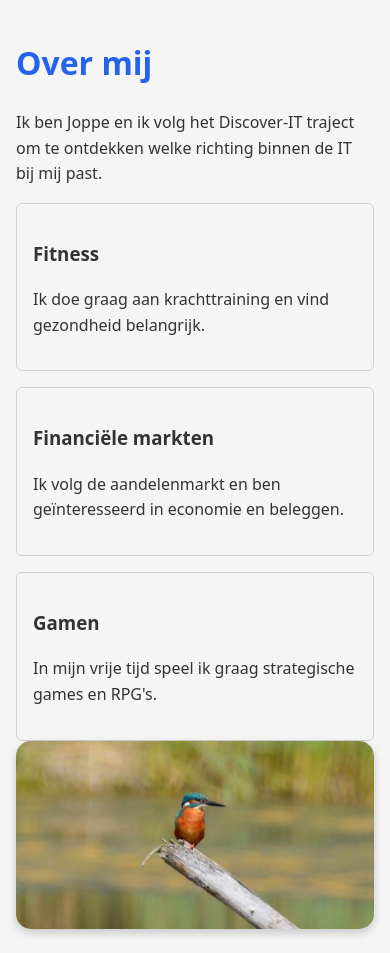
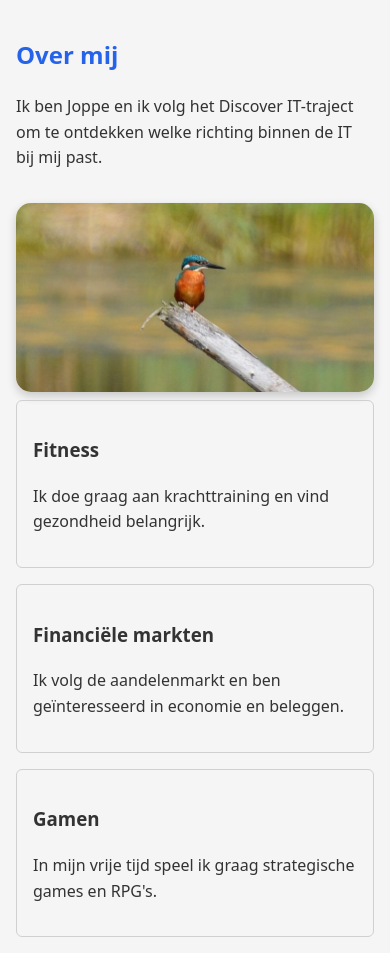
Before and after one commit to jwjoppe-boop/Website_Discover_IT, a plain HTML site: page Index.html in a window 390 px wide. Drawn offline with Linux system fonts and the light colour scheme.

Commit message:
Mobile-first media query toegevoegd voor tweekolomsindeling

```diff
--- a/Index.html
+++ b/Index.html
@@ -1,14 +1,30 @@
 <!DOCTYPE html>
 <html lang="nl">
+
 <head>
     <meta charset="utf-8">
     <meta name="viewport" content="width=device-width, initial-scale=1">
     <title>Over mij</title>
     <link rel="stylesheet" href="stijl.css">
 </head>
+
 <body>
+
+    <div class="indeling">
+
+        <section class="hoofdtekst">
             <h1>Over mij</h1>
-    <p>Ik ben Joppe en ik volg het Discover-IT traject om te ontdekken welke richting binnen de IT bij mij past.</p>
+            <p>Ik ben Joppe en ik volg het Discover IT-traject
+            om te ontdekken welke richting binnen de IT
+            bij mij past.</p>
+        </section>
+
+        <aside class="zijkolom">
+            <img src="foto1.jpg" alt="Vogel foto">
+        </aside>
+
+    </div>
+
     <div class="kaartenrij">
 
         <article class="kaart">
@@ -28,8 +44,5 @@
 
     </div>
 
-    <img src="foto1.jpg" alt="vogel foto">
-
-
 </body>
 </html>
--- a/stijl.css
+++ b/stijl.css
@@ -41,3 +41,23 @@ p {
     border: 1px solid #d0d0d0;
     border-radius: 6px;
 }
+.indeling {
+    display: flex;
+    flex-direction: column;
+    gap: 1rem;
+}
+
+.hoofdtekst {
+    flex: 1;
+    min-width: 0;
+}
+
+@media (min-width: 600px) {
+    .indeling {
+        flex-direction: row;
+    }
+
+    .zijkolom {
+        flex: 0 0 250px;
+    }
+}
```
Lines whose indentation alone changed are shown as unchanged.
